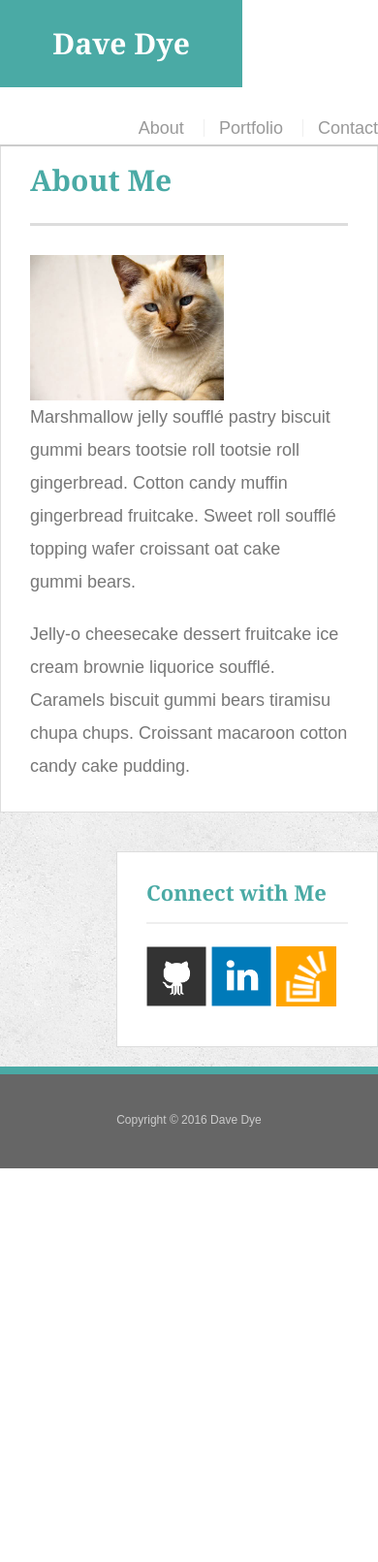
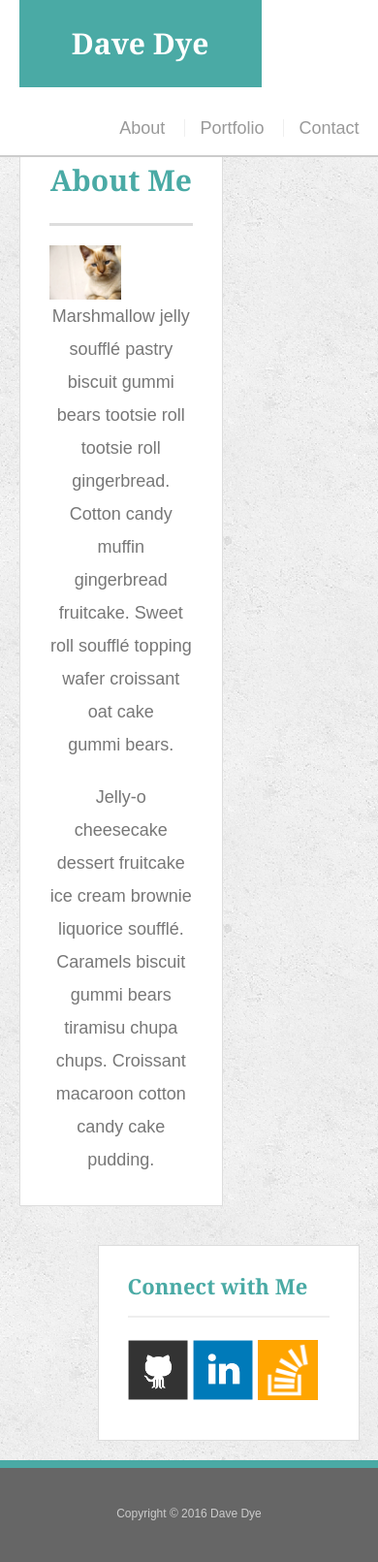
Before and after one commit to davedyecfa/Responsive-Portfolio, a PHP site: page / in a window 390 px wide. Shown: the whole page at 97% size. Before the commit the page ends 1205 px from the top, so only its background shows below. Run offline with PHP 8.4, Linux system fonts and the light colour scheme.

Commit message:
first update

```diff
--- a/assets/css/style.css
+++ b/assets/css/style.css
@@ -29,12 +29,12 @@ footer,
 
 
 /*general*/
-.container {
-  clear: both;
-  margin: 0 auto;
-  width: 100%;
-  max-width: 960px;
+
+.float-right  {
+  float: right;
+
 }
+
 h1,
 h2,
 h3,
@@ -71,6 +71,12 @@ h3 {
   color: #fff;
   background: #fff;
   border-bottom: 2px solid #ccc;
+}
+
+.header-info {
+  margin-right: 5%;
+  margin-left: 5%;
+
 }
 #logo {
   width: 250px;
@@ -139,13 +145,19 @@ h3,
   margin-right: 0;
 }
 /*main*/
+.container {
+  width: 90%;
+  margin-left: 5%;
+
+}
+
 #main-container {
   padding-top: 130px;
 }
 .main-section {
   padding: 30px;
   margin: 0 0 40px 0;
-  width: 100%;
+  width: 450px;
   max-width: 650px;
   float: left;
   background: #fff;
@@ -181,7 +193,7 @@ h3,
   border-bottom: 0;
 }
 .auth-image {
-  width: 200px;
+  width: 50%;
   height: auto;
   margin-top: 10px;
   margin-right: 25px;
@@ -220,3 +232,49 @@ input[type=submit] {
   background: #4aaaa5;
   border: 0 none;
 }
+
+
+
+@media screen and (max-width: 980px) {
+
+	.main-section {
+		text-align: center;
+		width: 60%;
+  }
+	.auth-image {
+   display: block !important;
+   margin: auto !important;
+   width: 50%;
+
+    }
+
+  p {
+    clear: both;
+
+  }
+
+
+}
+
+@media screen and (max-width: 768px) {
+  .inline-block {
+    display: inline-block;
+  }
+
+	.auth-image {
+		margin-right: 0;
+		margin-left: 17px;
+
+  }
+
+  @media screen and (max-width: 640px) {
+
+	.inline-block {
+  display: inline-block;
+  }
+
+  	.auth-image {
+		margin-right: 0;
+		margin-left: 17px;
+
+	}
--- a/contact.html
+++ b/contact.html
@@ -2,6 +2,7 @@
 <html lang="en-us">
 <head>
   <meta charset="UTF-8">
+  <meta name="viewport" content="width=device-width, initial-scale=1">
   <title>Contact | Dave Dye</title>
   <link rel="stylesheet" type="text/css" href="assets/css/reset.css">
   <link rel="stylesheet" type="text/css" href="assets/css/style.css">
--- a/index.html
+++ b/index.html
@@ -1,30 +1,38 @@
 <!doctype html>
 <html lang="en-us">
+
 <head>
   <meta charset="UTF-8">
+  <meta name="viewport" content="width=device-width, initial-scale=1">
   <title>About | Dave Dye</title>
   <link rel="stylesheet" type="text/css" href="assets/css/reset.css">
   <link rel="stylesheet" type="text/css" href="assets/css/style.css">
 </head>
+
 <body>
   <header id="masthead">
-    <div class="container">
+    <div class="header-info inline-block">
        <a href="index.html" id="logo">Dave Dye</a>
       <nav>
+        <ul class="inline-block float-right">
         <a href="index.html">About</a>
         <a href="portfolio.html">Portfolio</a>
         <a href="contact.html">Contact</a>
       </nav>
+    </ul>
     </div>
+
   </header>
 
   <div class="wrapper">
-  <div id="main-container" class="container">
+    <div id="main-container" class="container in-line block">
       <section class="main-section">
         <h1>About Me</h1>
         <img src="assets/images/cat.jpg" class="auth-image" alt="Your Name">
-      <p>Marshmallow jelly souffl&eacute; pastry biscuit gummi bears tootsie roll tootsie roll gingerbread. Cotton candy muffin gingerbread fruitcake. Sweet roll souffl&eacute; topping wafer croissant oat cake gummi&nbsp;bears.</p>
-      <p>Jelly-o cheesecake dessert fruitcake ice cream brownie liquorice souffl&eacute;. Caramels biscuit gummi bears tiramisu chupa chups. Croissant macaroon cotton candy cake pudding.</p>
+        <p>Marshmallow jelly souffl&eacute; pastry biscuit gummi bears tootsie roll tootsie roll gingerbread. Cotton candy muffin
+          gingerbread fruitcake. Sweet roll souffl&eacute; topping wafer croissant oat cake gummi&nbsp;bears.</p>
+        <p>Jelly-o cheesecake dessert fruitcake ice cream brownie liquorice souffl&eacute;. Caramels biscuit gummi bears tiramisu
+          chupa chups. Croissant macaroon cotton candy cake pudding.</p>
       </section>
       <section class="sidebar">
         <div id="connect">
@@ -44,4 +52,5 @@
     </div>
   </footer>
 </body>
+
 </html>
--- a/portfolio.html
+++ b/portfolio.html
@@ -2,6 +2,7 @@
 <html lang="en-us">
 <head>
   <meta charset="UTF-8">
+  <meta name="viewport" content="width=device-width, initial-scale=1">
   <title>Portfolio | Your Name</title>
   <link rel="stylesheet" type="text/css" href="assets/css/reset.css">
   <link rel="stylesheet" type="text/css" href="assets/css/style.css">
```
Lines whose indentation alone changed are shown as unchanged.
